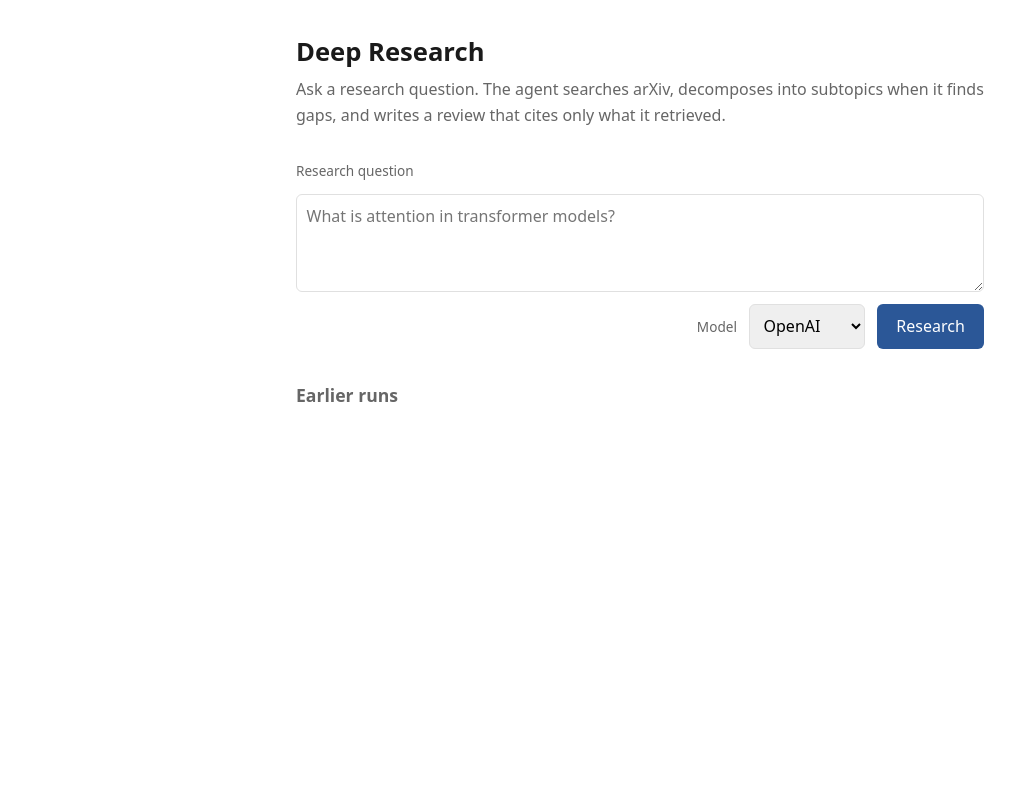
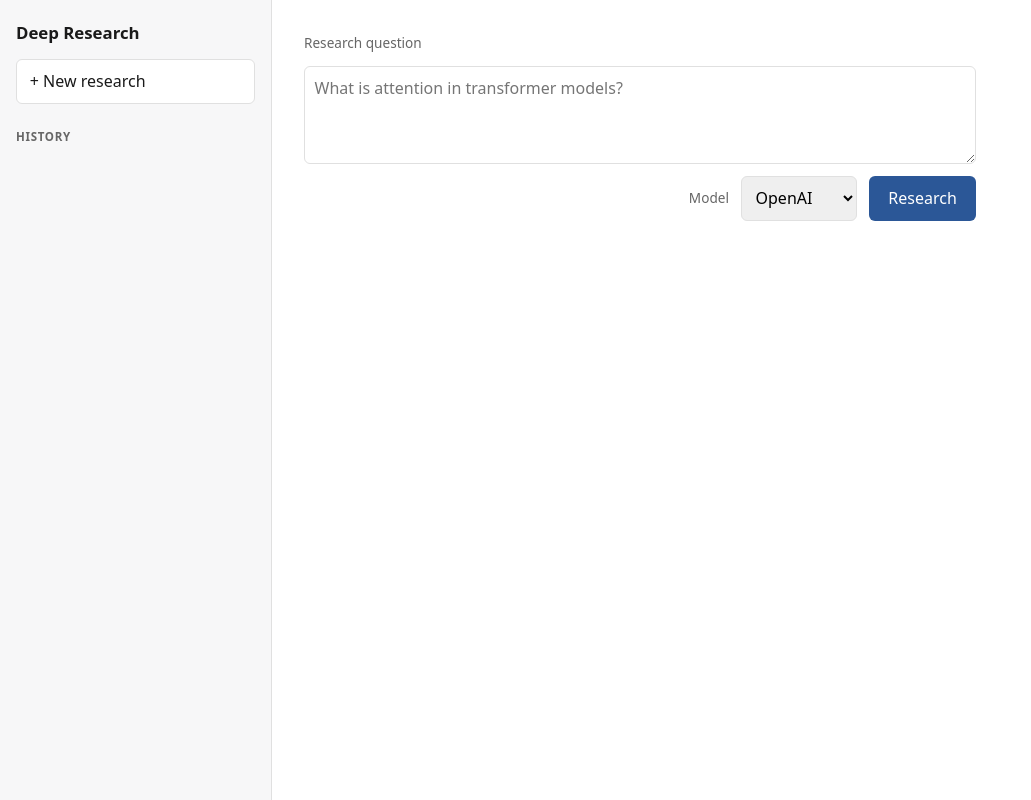
Before and after one commit to yexj123/deep-research, a Python web app: template src/deep_research/api/templates/index.html in a window 1280 px wide. Shown: the whole page, without its empty margins (0-1031 px from the left). Run offline with Jinja, Linux system fonts and the light colour scheme; the template is opened without the code that fills it, so the values that code supplies are empty.

Commit message:
Sidebar of past runs, loaded as server-rendered fragments (D-087)
A persistent left sidebar lists every run. Clicking one swaps that run's
review, coverage and citation results into the main pane via
GET /runs/{id}/view -- an HTML fragment, so the markdown stays escaped in
Python (D-085) and the page needs no second rendering path. It is also
htmx's second real job here; before this it only refreshed the history
list, which made D-080's choice look thinner than it was.

#live-run and #loaded-run are separate containers on purpose. htmx
replaces its target wholesale, so a single shared container would drop
the elements the streaming code holds references to mid-run. Only one is
visible at a time.

Opening a run must not execute it: the view route only reads the
checkpoint, and a test asserts the model is not built. Reopening a
finished run to re-read it would otherwise repeat every paid call --
D-081's third state, the same trap in a new place.

One copy bug caught by running it: a run that was never started said
"This run didn't finish". POST /runs records a run without executing it,
so that reported a failure that never happened. Not started now offers
"Start it"; interrupted offers "Resume it". Small, but this project has
spent five milestones on the principle that the system must not report
something other than what happened.

Deliberately not built: follow-up questions on an existing run, which is
what "session" means in ChatGPT or Claude. That is a milestone rather
than a UI change -- the graph ends at check_citations and has no notion
of a second question against existing state -- so it is logged under
Open with the real questions it raises: new thread or extend, what
carries over, whether depth resets, and whether the new review replaces
or extends the old one.

Also skipped: per-run status in the sidebar list, which would need a
checkpoint read per row (N+1) to show something the run view already
states on open.

207 passed, 1 deselected.

Co-Authored-By: Claude Opus 5 <noreply@anthropic.com>

```diff
--- a/src/deep_research/api/static/app.css
+++ b/src/deep_research/api/static/app.css
@@ -5,21 +5,98 @@
   --accent: #2b5797;
   --warn: #8a4b00;
   --warn-bg: #fff6e5;
+  --sidebar-bg: #f7f7f8;
+  --sidebar-w: 17rem;
 }
 
 * { box-sizing: border-box; }
 
 body {
-  margin: 0 auto;
-  padding: 2rem 1.5rem 4rem;
-  max-width: 46rem;
+  margin: 0;
+  min-height: 100vh;
+  display: grid;
+  grid-template-columns: var(--sidebar-w) 1fr;
   font: 16px/1.6 system-ui, -apple-system, "Segoe UI", sans-serif;
   color: var(--fg);
 }
 
+/* --- sidebar ---------------------------------------------------------------------- */
+
+.sidebar {
+  display: flex;
+  flex-direction: column;
+  gap: .75rem;
+  padding: 1.25rem 1rem;
+  border-right: 1px solid var(--line);
+  background: var(--sidebar-bg);
+  /* The history scrolls; the composer in <main> stays put. */
+  height: 100vh;
+  position: sticky;
+  top: 0;
+  overflow-y: auto;
+}
+
+.brand { font-weight: 600; font-size: 1.05rem; }
+
+.new-run {
+  padding: .55rem .8rem;
+  border: 1px solid var(--line);
+  border-radius: 6px;
+  background: #fff;
+  color: var(--fg);
+  font: inherit;
+  text-align: left;
+  cursor: pointer;
+}
+.new-run:hover { border-color: var(--accent); color: var(--accent); }
+
+.sidebar-heading {
+  margin: .75rem 0 0;
+  font-size: .72rem;
+  font-weight: 600;
+  letter-spacing: .06em;
+  text-transform: uppercase;
+  color: var(--muted);
+}
+
+.history { list-style: none; margin: 0; padding: 0; }
+.history li + li { margin-top: .15rem; }
+.history .empty { padding: .4rem .5rem; }
+
+.entry {
+  display: block;
+  width: 100%;
+  padding: .45rem .55rem;
+  border: 0;
+  border-radius: 6px;
+  background: none;
+  font: inherit;
+  text-align: left;
+  cursor: pointer;
+}
+.entry:hover { background: #ececee; }
+.entry.active { background: #e3e9f5; }
+
+.entry-title {
+  display: block;
+  /* One line per entry: a long question shouldn't push the rest of the history off screen. */
+  overflow: hidden;
+  text-overflow: ellipsis;
+  white-space: nowrap;
+  font-size: .9rem;
+}
+.entry .meta { display: block; font-size: .72rem; }
+
+/* --- main ------------------------------------------------------------------------- */
+
+main {
+  padding: 2rem 2rem 4rem;
+  max-width: 46rem;
+}
+
 h1 { margin: 0 0 .25rem; font-size: 1.6rem; }
 h2 { margin: 2rem 0 .75rem; font-size: 1.1rem; color: var(--muted); font-weight: 600; }
-.subtitle { margin: 0 0 2rem; color: var(--muted); }
+.meta { color: var(--muted); font-size: .8rem; }
 
 form { display: flex; flex-direction: column; gap: .75rem; }
 label { font-size: .85rem; color: var(--muted); }
@@ -34,7 +111,7 @@ textarea { resize: vertical; }
 .row { display: flex; align-items: center; gap: .75rem; }
 .row label { margin-left: auto; }
 
-button {
+button[type="submit"] {
   font: inherit;
   padding: .6rem 1.2rem;
   border: 0;
--- a/src/deep_research/api/static/app.js
+++ b/src/deep_research/api/static/app.js
@@ -5,9 +5,9 @@
 // token needs something to hold the buffer -- so the token stream uses EventSource directly.
 
 const form = document.getElementById("ask");
-const progressPanel = document.getElementById("progress-panel");
+const liveRun = document.getElementById("live-run");
+const loadedRun = document.getElementById("loaded-run");
 const progress = document.getElementById("progress");
-const reviewPanel = document.getElementById("review-panel");
 const review = document.getElementById("review");
 const violations = document.getElementById("violations");
 const coverage = document.getElementById("coverage");
@@ -23,14 +23,22 @@ const NODE_LABELS = {
   check_citations: "Verifying citations",
 };
 
-function reset() {
+function showLiveRun() {
   progress.replaceChildren();
   review.replaceChildren();
   violations.hidden = true;
   coverage.replaceChildren();
   coverage.hidden = true;
-  progressPanel.hidden = false;
-  reviewPanel.hidden = false;
+  // A live run and a loaded one are never both on screen: two reviews side by side is a
+  // good way to misread which one you're looking at.
+  loadedRun.replaceChildren();
+  liveRun.hidden = false;
+}
+
+function markActive(button) {
+  for (const entry of document.querySelectorAll(".entry")) {
+    entry.classList.toggle("active", entry === button);
+  }
 }
 
 function addProgress(node) {
@@ -99,7 +107,8 @@ function streamRun(threadId) {
 form.addEventListener("submit", async (event) => {
   event.preventDefault();
   submit.disabled = true;
-  reset();
+  showLiveRun();
+  markActive(null);
 
   const response = await fetch("/runs", {
     method: "POST",
@@ -117,3 +126,33 @@ form.addEventListener("submit", async (event) => {
   }
   streamRun((await response.json()).thread_id);
 });
+
+
+// --- the sidebar -------------------------------------------------------------------------
+
+// Opening a past run hides the live pane, so only one review is ever on screen. htmx has
+// already swapped the fragment in by the time this fires.
+document.body.addEventListener("htmx:afterSwap", (event) => {
+  if (event.target.id === "loaded-run") liveRun.hidden = true;
+});
+
+document.body.addEventListener("click", (event) => {
+  const entry = event.target.closest(".entry");
+  if (entry) markActive(entry);
+
+  // Resuming an unfinished run: the checkpoint continues from where it stopped rather than
+  // restarting, so this costs at most the node that was in flight (D-081).
+  const resume = event.target.closest("[data-resume]");
+  if (resume) {
+    showLiveRun();
+    submit.disabled = true;
+    streamRun(resume.dataset.resume);
+  }
+});
+
+document.getElementById("new-run").addEventListener("click", () => {
+  liveRun.hidden = true;
+  loadedRun.replaceChildren();
+  markActive(null);
+  document.getElementById("question").focus();
+});
--- a/src/deep_research/api/templates/index.html
+++ b/src/deep_research/api/templates/index.html
@@ -7,11 +7,16 @@
   <link rel="stylesheet" href="/static/app.css">
 </head>
 <body>
-  <header>
-    <h1>Deep Research</h1>
-    <p class="subtitle">Ask a research question. The agent searches arXiv, decomposes into
-      subtopics when it finds gaps, and writes a review that cites only what it retrieved.</p>
-  </header>
+  <aside class="sidebar">
+    <div class="brand">Deep Research</div>
+    <button type="button" id="new-run" class="new-run">+ New research</button>
+
+    <h2 class="sidebar-heading">History</h2>
+    <!-- htmx loads this on page load and again after each run finishes. Each entry swaps
+         that run into #loaded-run, server-rendered (D-080). -->
+    <ul id="history" class="history"
+        hx-get="/history" hx-trigger="load, refresh-history from:body"></ul>
+  </aside>
 
   <main>
     <form id="ask">
@@ -29,28 +34,22 @@
       </div>
     </form>
 
-    <section id="progress-panel" hidden>
+    <!-- The run happening now. Separate from #loaded-run on purpose: htmx replaces that
+         container wholesale, which would drop the elements the streaming code writes into. -->
+    <section id="live-run" hidden>
       <h2>Progress</h2>
-      <!-- One entry per finished node, from the `updates` stream. -->
       <ol id="progress"></ol>
-    </section>
 
-    <section id="review-panel" hidden>
       <h2>Review</h2>
-      <!-- While streaming this holds plain text (textContent, never innerHTML). The final
-           HTML arrives already rendered and escaped by the server (O-8). -->
+      <!-- Plain text while streaming (textContent, never innerHTML). The formatted version
+           arrives with the done event, already escaped server-side (D-085). -->
       <article id="review"></article>
       <p id="violations" class="warn" hidden></p>
-      <!-- What the run did NOT cover (O-5). Rendered and escaped server-side, and shown only
-           when something was actually lost. -->
       <aside id="coverage" class="coverage" hidden></aside>
     </section>
 
-    <section id="history-panel">
-      <h2>Earlier runs</h2>
-      <!-- htmx: the one place it genuinely earns its keep here. Refreshed after each run. -->
-      <ul id="history" hx-get="/history" hx-trigger="load, refresh-history from:body"></ul>
-    </section>
+    <!-- A past run, swapped in by htmx from the sidebar. -->
+    <section id="loaded-run"></section>
   </main>
 
   <script src="https://cdn.jsdelivr.net/npm/htmx.org@2.0.10/dist/htmx.min.js"
```
Also changed, not shown: other parts of src/deep_research/api/static/app.css (+35 -7 lines), docs/decisions.md (+35 -0 lines), docs/progress.md (+3 -1 lines), src/deep_research/api/routes/pages.py (+36 -1 lines), src/deep_research/api/templates/_history.html (+13 -6 lines), src/deep_research/api/templates/_run_view.html (added, +44 -0 lines), tests/api/test_pages.py (+99 -0 lines).
